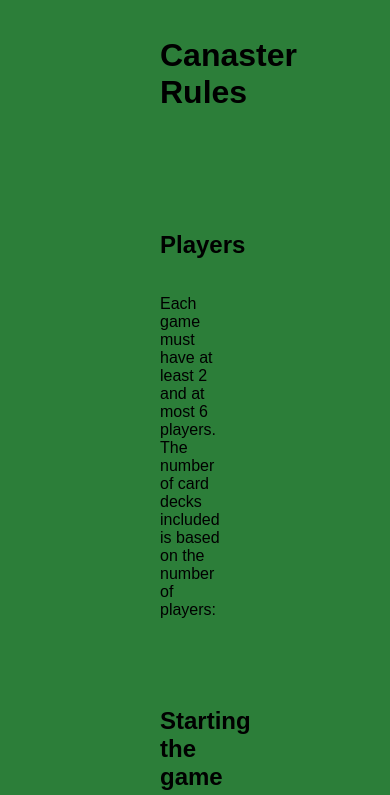
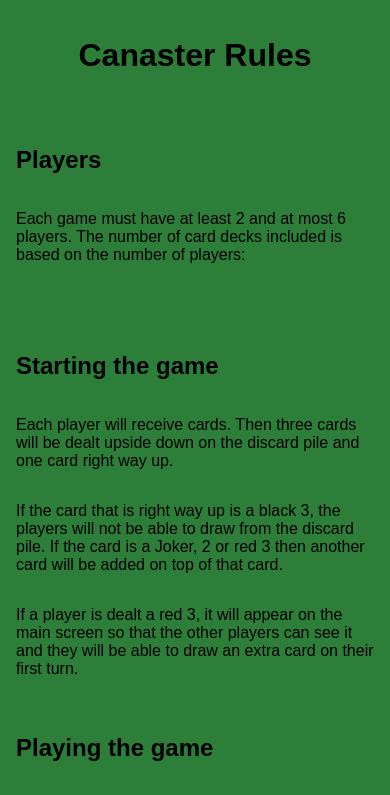
Before and after one commit to geryb-bg/canaster, a website with bundled scripts: page public/rules/index.html in a window 390 px wide. Shown: the top 795 px of the page. Built offline with nearby package versions, Linux system fonts and the light colour scheme; no server answers.

Commit message:
Make rules page work on mobile

```diff
--- a/public/rules/rules.css
+++ b/public/rules/rules.css
@@ -1,5 +1,8 @@
 body {
   background-color: #2c7e39;
+  display: flex;
+  flex-direction: column;
+  align-items: center;
 }
 
 #content {
@@ -7,12 +10,13 @@ body {
   display: flex;
   flex-direction: column;
   position: absolute;
-  padding: 1em 10em;
+  padding: 1em;
+  max-width: 800px;
 }
 
 h1 {
   text-align: center;
-  margin-bottom: 80px;
+  margin-bottom: 1em;
 }
 
 h2 {
```
